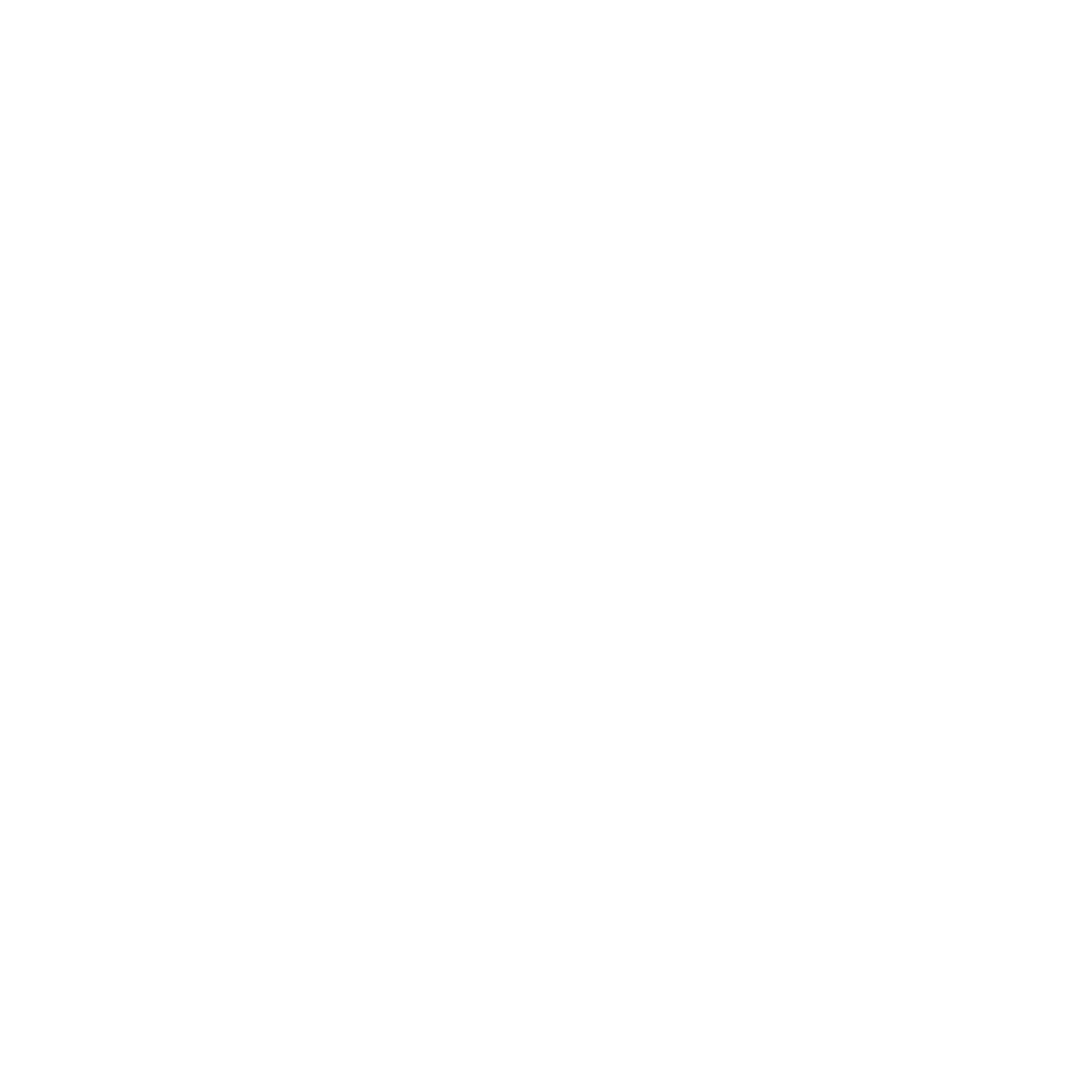
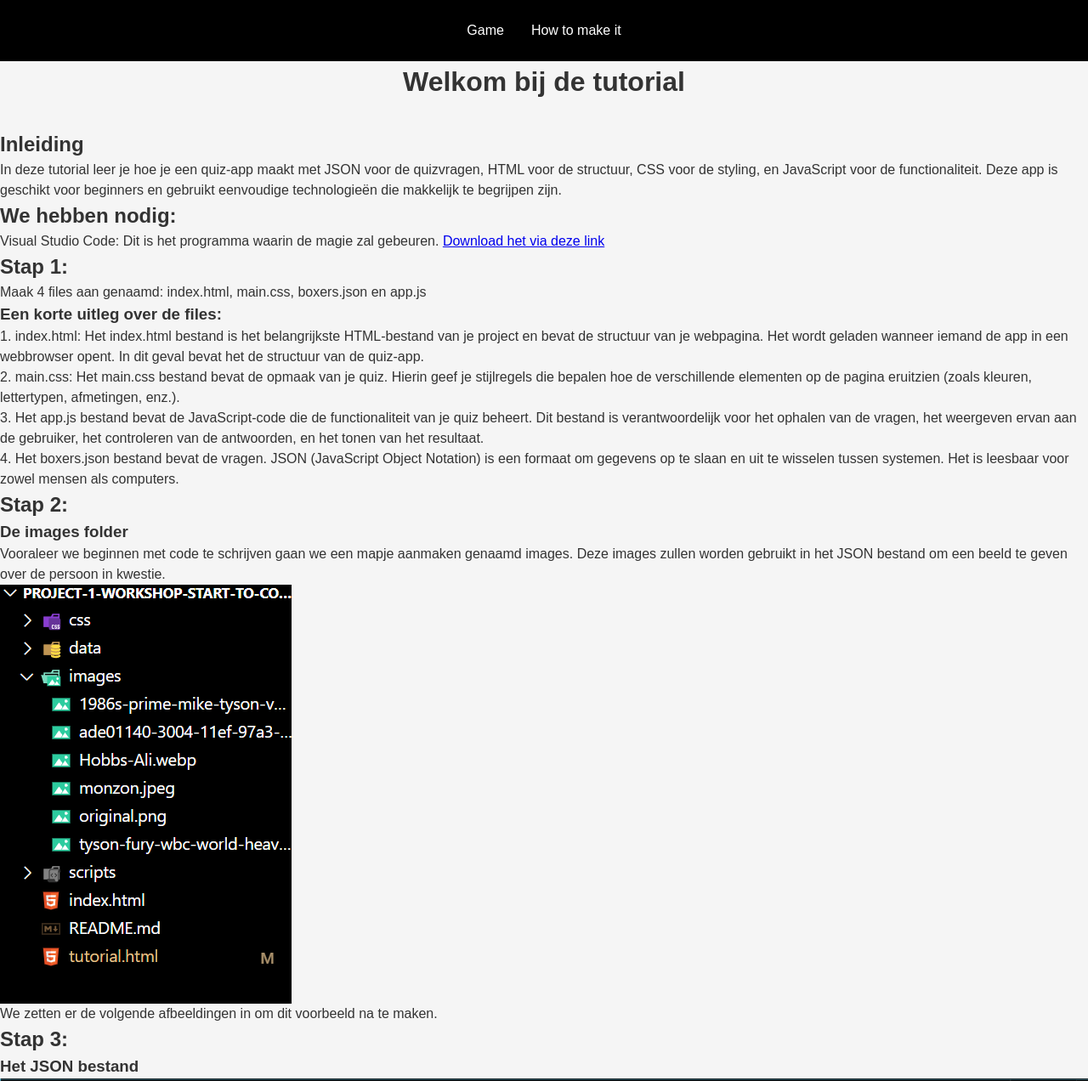
Before and after one commit to pgmgent-atwork2/project-1-workshop-start-to-code-thijs, a plain HTML site: page tutorial.html in a window 1280 px wide. Shown: the top 1272 px of the page at 85% size. Before the commit the page ends 800 px from the top, so only its background shows below. Drawn offline with Linux system fonts and the light colour scheme.

Commit message:
Added code

```diff
--- a/tutorial.html
+++ b/tutorial.html
@@ -3,9 +3,89 @@
 <head>
     <meta charset="UTF-8">
     <meta name="viewport" content="width=device-width, initial-scale=1.0">
-    <title>Document</title>
+    <link rel="stylesheet" href="css/reset.css">
+    <link rel="stylesheet" href="css/main.css">
+    <title>Hoe maak je het</title>
 </head>
 <body>
+    <nav class="navigation">
+        <button class="navigation__button"><a class="navigation__link" href="index.html">Game</a></button>
+        <button class="navigation__button"><a class="navigation__link" href="#">How to make it</a></button>
+    </nav>
+
+    <main>
+        <h1 class="app__title">Welkom bij de tutorial</h1>
+
+        <div>
+            <h2>Inleiding</h2>
+            <p>
+                In deze tutorial leer je hoe je een quiz-app maakt met JSON voor de quizvragen, HTML voor de structuur, CSS voor de styling, en JavaScript voor de functionaliteit. Deze app is geschikt voor beginners en gebruikt eenvoudige technologieën die makkelijk te begrijpen zijn.
+            </p>
+
+            <h2>We hebben nodig:</h2>
+            <p>
+                Visual Studio Code: Dit is het programma waarin de magie zal gebeuren. <a href="https://code.visualstudio.com/">Download het via deze link</a>
+            </p>
+        </div>
+
+        <div>
+            <h2>Stap 1:</h2>
+            <p>
+                Maak 4 files aan genaamd: index.html, main.css, boxers.json en app.js
+            </p>
+            <h3>Een korte uitleg over de files:</h3>
+            <p>
+                1. index.html: Het index.html bestand is het belangrijkste HTML-bestand van je project en bevat de structuur van je webpagina. Het wordt geladen wanneer iemand de app in een webbrowser opent. In dit geval bevat het de structuur van de quiz-app.
+            </p>
+
+            <p>
+                2. main.css: Het main.css bestand bevat de opmaak van je quiz. Hierin geef je stijlregels die bepalen hoe de verschillende elementen op de pagina eruitzien (zoals kleuren, lettertypen, afmetingen, enz.).
+            </p>
+
+            <p>
+                3. Het app.js bestand bevat de JavaScript-code die de functionaliteit van je quiz beheert. Dit bestand is verantwoordelijk voor het ophalen van de vragen, het weergeven ervan aan de gebruiker, het controleren van de antwoorden, en het tonen van het resultaat.
+            </p>
+
+            <p>
+                4. Het boxers.json bestand bevat de vragen. JSON (JavaScript Object Notation) is een formaat om gegevens op te slaan en uit te wisselen tussen systemen. Het is leesbaar voor zowel mensen als computers.
+            </p>
+        </div>
+
+        <div>
+            <h2>Stap 2:</h2>
+            <h3>De images folder</h3>
+            <p>
+                Vooraleer we beginnen met code te schrijven gaan we een mapje aanmaken genaamd images. Deze images zullen worden gebruikt in het JSON bestand om een beeld te geven over de persoon in kwestie.
+            </p>
+            <img src="images/Schermafbeelding 2025-05-02 112917.png" alt="">
+            <p>
+                We zetten er de volgende afbeeldingen in om dit voorbeeld na te maken.
+            </p>
+        </div>
+        <div>
+            <h2>Stap 3:</h2>
+            <h3>Het JSON bestand</h3>
+            <img src="images/json.png" alt="">
+            <p>
+                Hierboven zien we het JSON bestand. Zoals eerder gezegd zit al de inhoud in dit bestand. Typ het bovenstaande na. Een JSON bestand is een array met verschillende objecten in. Elk object bestaat uit een afbeelding, de keuzes en het correcte antwoord.
+            </p>
+        </div>
+
+        <div>
+            <h2>Stap 4:</h2>
+            <h3>Javascript</h3>
+            <img src="images/javascript.png" alt="">
+            <p>
+                In de reeds aangemaakte javascript file genaamd "app.js" gaan we nu de code invoegen. We gaan het JSON bestand fetchen. Dit wil zeggen dat we de informatie die we in het JSON bestand hebben gezet leesbaar zullen maken in de webbrowser.
+            </p>
+        </div>
+    </main>
+
+    <footer class="footer">
+        <p>
+            Made by Thijs
+        </p>
+    </footer>
 
 </body>
 </html>
```
